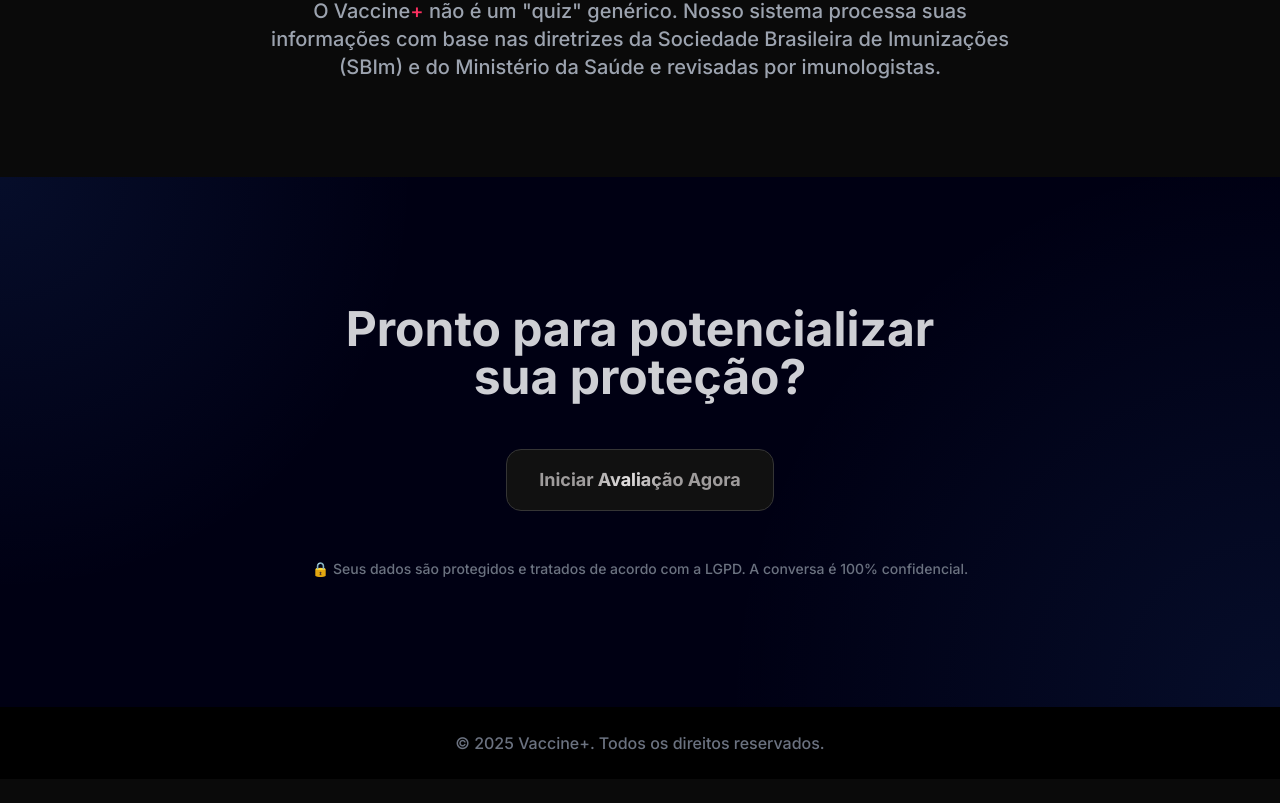
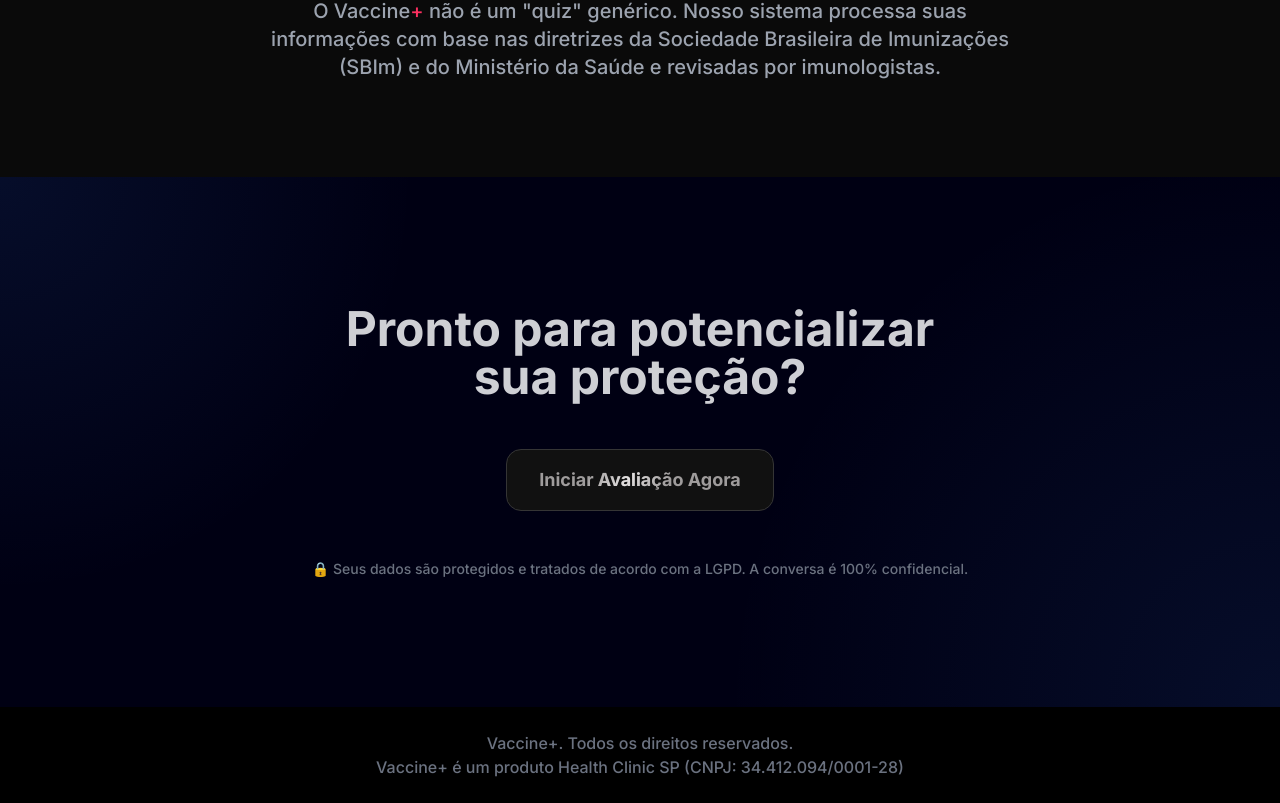
Before and after one commit to xpedrotavares/v_plus, a React (Vite) app: page / in a window 1280 px wide. Shown: the part 3791-4594 px from the top of the page. Before the commit the page ends 4570 px from the top, so only its background shows below. Built offline with nearby package versions, Linux system fonts and the light colour scheme.

Commit message:
Add footer info

```diff
--- a/src/components/Footer.jsx
+++ b/src/components/Footer.jsx
@@ -1,9 +1,14 @@
-import React from 'react';
+import React from "react";
 
 const Footer = () => {
   return (
     <footer className="text-center p-6 bg-black">
-      <p className="text-gray-500">&copy; 2025 Vaccine+. Todos os direitos reservados.</p>
+      <p className="text-gray-500">
+        Vaccine+. Todos os direitos reservados.
+      </p>
+      <p className="text-gray-500">
+        Vaccine+ é um produto Health Clinic SP (CNPJ: 34.412.094/0001-28)
+      </p>
     </footer>
   );
 };
```
